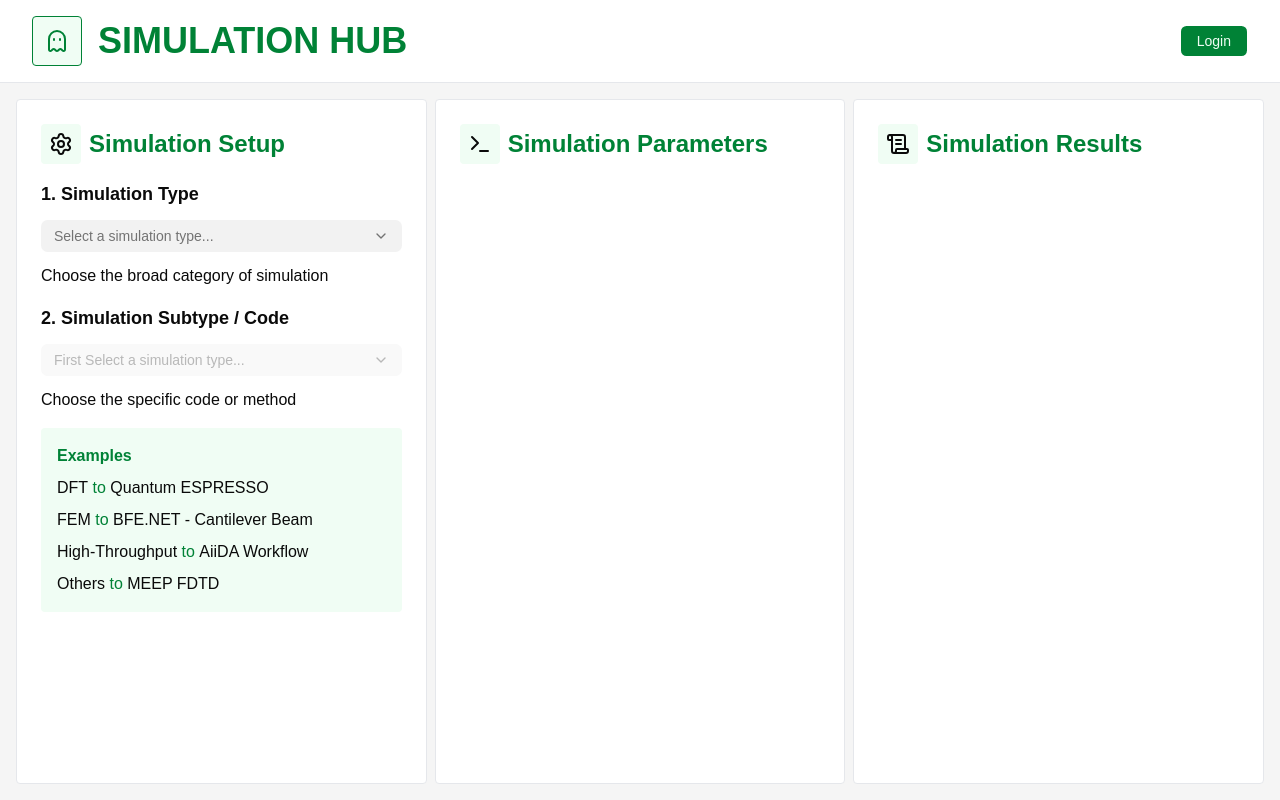
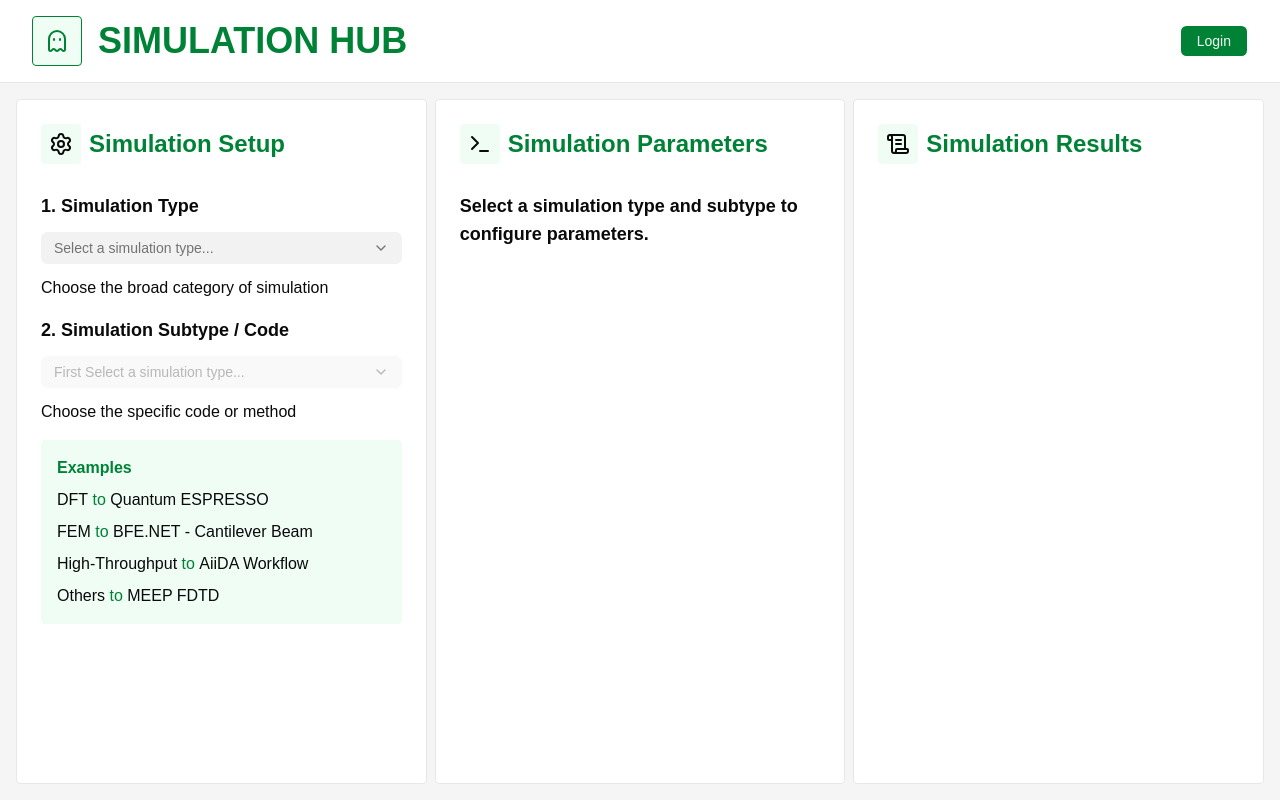
Before and after one commit to kxviel/sim-hub, a React (Vite) app: page /home in a window 1280 px wide. Built offline with nearby package versions, Linux system fonts and the light colour scheme.

Commit message:
fix: build err

```diff
--- a/src/modules/Home/Home.tsx
+++ b/src/modules/Home/Home.tsx
@@ -1,24 +1,15 @@
-import { Ghost } from "lucide-react";
 import SimulationParams from "@/modules/Home/SimulationParams";
 import SimulationResults from "@/modules/Home/SimulationResults";
 import SimulationSetup from "@/modules/Home/SimulationSetup";
-
-const SectionTitle = ({ title }: { title: string }) => {
-	return (
-		<div className="flex items-center gap-2">
-			<div className="p-2 bg-primary-foreground border border-primary rounded">
-				<Ghost />
-			</div>
-			<p className="text-base text-primary">Simulation Setup</p>
-		</div>
-	);
-};
+import { useHome } from "@/modules/Home/useHome";
 
 const Home = () => {
+	const homeState = useHome();
+
 	return (
 		<section className="flex h-full min-h-full w-full items-stretch gap-2 bg-accent p-4">
-			<SimulationSetup />
-			<SimulationParams />
+			<SimulationSetup {...homeState} />
+			<SimulationParams {...homeState} />
 			<SimulationResults />
 		</section>
 	);
--- a/src/modules/Home/SectionTitle.tsx
+++ b/src/modules/Home/SectionTitle.tsx
@@ -5,7 +5,7 @@ type Props = {
 
 const SectionTitle = ({ title, icon }: Props) => {
 	return (
-		<div className="flex items-center gap-2">
+		<div className="flex items-center gap-2 mb-7">
 			<div className="p-2 bg-primary-foreground rounded">{icon}</div>
 			<p className="text-2xl font-bold text-primary">{title}</p>
 		</div>
--- a/src/modules/Home/SimulationParams.tsx
+++ b/src/modules/Home/SimulationParams.tsx
@@ -1,10 +1,37 @@
+import { Button } from "@base-ui/react/button";
 import { Terminal } from "lucide-react";
 import SectionTitle from "@/modules/Home/SectionTitle";
+import type { HomeState } from "@/modules/Home/useHome";
 
-const SimulationParams = () => {
+const SimulationParams = (homeState: HomeState) => {
+	const {
+		simType,
+		// simSubType,
+		setupComplete,
+		// simulationSubtypeList,
+		// handleSimulationTypeChange,
+		// handleSimulationSubtypeChange,
+		handleParamSubmit,
+	} = homeState;
+
 	return (
 		<div className="flex-1/4 rounded border border-gray-200 bg-white p-6 space-y-4">
 			<SectionTitle title="Simulation Parameters" icon={<Terminal />} />
+
+			{setupComplete ? (
+				<div className="w-full space-y-4">
+					<p>Set the required parameters or upload input files.</p>
+					<p className="font-semibold text-lg">{simType}</p>
+
+					<Button onClick={handleParamSubmit}></Button>
+				</div>
+			) : (
+				<div className="w-full">
+					<p className="font-semibold text-lg">
+						Select a simulation type and subtype to configure parameters.
+					</p>
+				</div>
+			)}
 		</div>
 	);
 };
--- a/src/modules/Home/SimulationSetup.tsx
+++ b/src/modules/Home/SimulationSetup.tsx
@@ -9,9 +9,13 @@ import {
 	SelectValue,
 } from "@/components/ui/select";
 import SectionTitle from "@/modules/Home/SectionTitle";
-import { infoList, simulationTypeList, useHome } from "@/modules/Home/useHome";
+import {
+	type HomeState,
+	infoList,
+	simulationTypeList,
+} from "@/modules/Home/useHome";
 
-const SimulationSetup = () => {
+const SimulationSetup = (homeState: HomeState) => {
 	const {
 		simType,
 		simSubType,
@@ -19,14 +23,13 @@ const SimulationSetup = () => {
 		simulationSubtypeList,
 		handleSimulationTypeChange,
 		handleSimulationSubtypeChange,
-		handleSubmit,
-	} = useHome();
+	} = homeState;
 
 	return (
 		<div className="flex-1/4 rounded border border-gray-200 bg-white p-6 space-y-4">
 			<SectionTitle title="Simulation Setup" icon={<Settings />} />
 
-			<form onSubmit={handleSubmit} className="w-full">
+			<form className="w-full">
 				<FieldGroup className="gap-4 w-full">
 					<Field>
 						<FieldLabel htmlFor={"simType"} className="font-semibold text-lg">
--- a/src/modules/Home/useHome.ts
+++ b/src/modules/Home/useHome.ts
@@ -1,4 +1,4 @@
-import { type SubmitEvent, useState } from "react";
+import { useState } from "react";
 
 const SIMULATION_LIST = [
 	{
@@ -42,7 +42,20 @@ const getSimulationSubtypeList = (simulationType: string) =>
 		(subtype) => ({ label: subtype, value: subtype }),
 	) ?? [];
 
-export const useHome = () => {
+export type HomeState = {
+	simType: string;
+	simSubType: string;
+	setupComplete: boolean;
+	simulationSubtypeList: {
+		label: string;
+		value: string;
+	}[];
+	handleSimulationTypeChange: (value: string | null) => void;
+	handleSimulationSubtypeChange: (value: string | null) => void;
+	handleParamSubmit: () => void;
+};
+
+export const useHome = (): HomeState => {
 	const [simType, setSimType] = useState("");
 	const [simSubType, setSimSubType] = useState("");
 	const [setupComplete, setSetupComplete] = useState(false);
@@ -59,10 +72,7 @@ export const useHome = () => {
 		setSetupComplete(!!(simType && value));
 	};
 
-	const handleSubmit = (event: SubmitEvent<HTMLFormElement>) => {
-		event.preventDefault();
-		event.stopPropagation();
-	};
+	const handleParamSubmit = () => {};
 
 	return {
 		simType,
@@ -71,6 +81,6 @@ export const useHome = () => {
 		simulationSubtypeList,
 		handleSimulationTypeChange,
 		handleSimulationSubtypeChange,
-		handleSubmit,
+		handleParamSubmit,
 	};
 };
```
Also changed, not shown: 1 other file (tests, documents, lock files or other folders).
